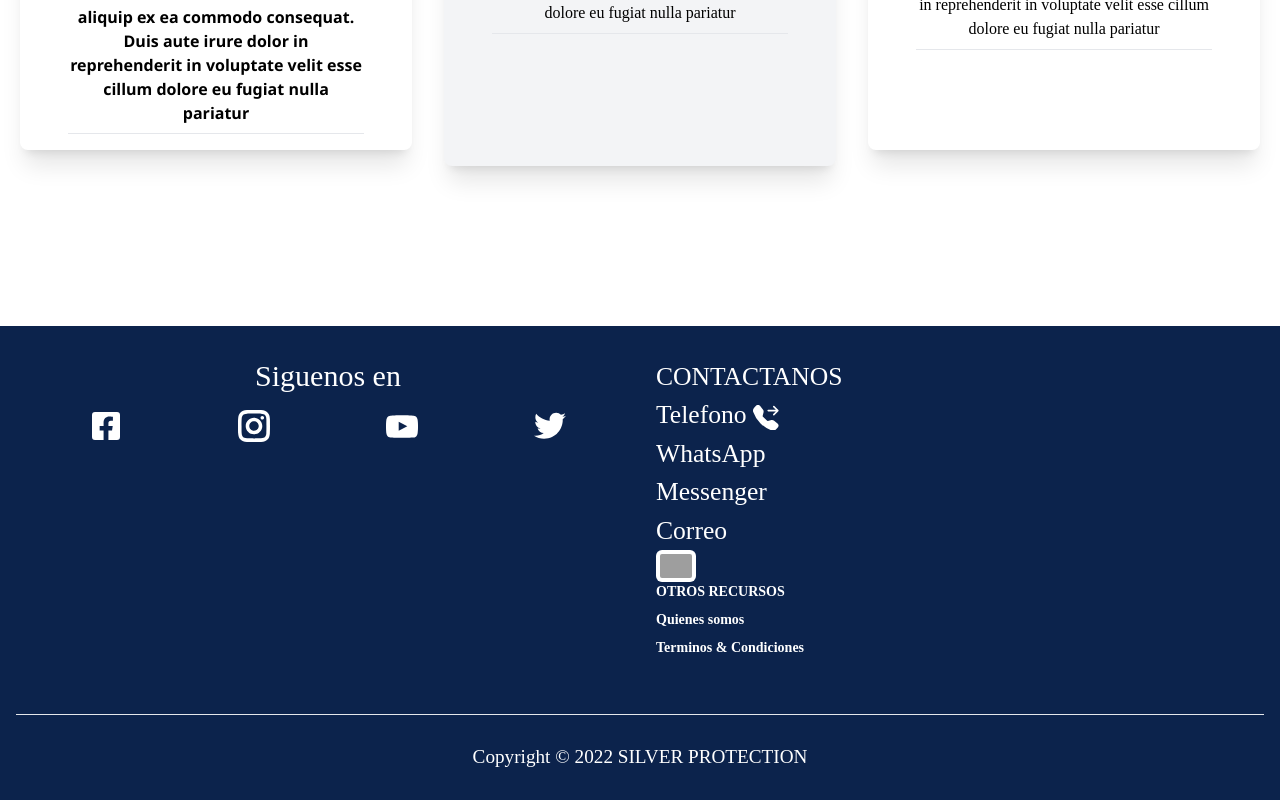
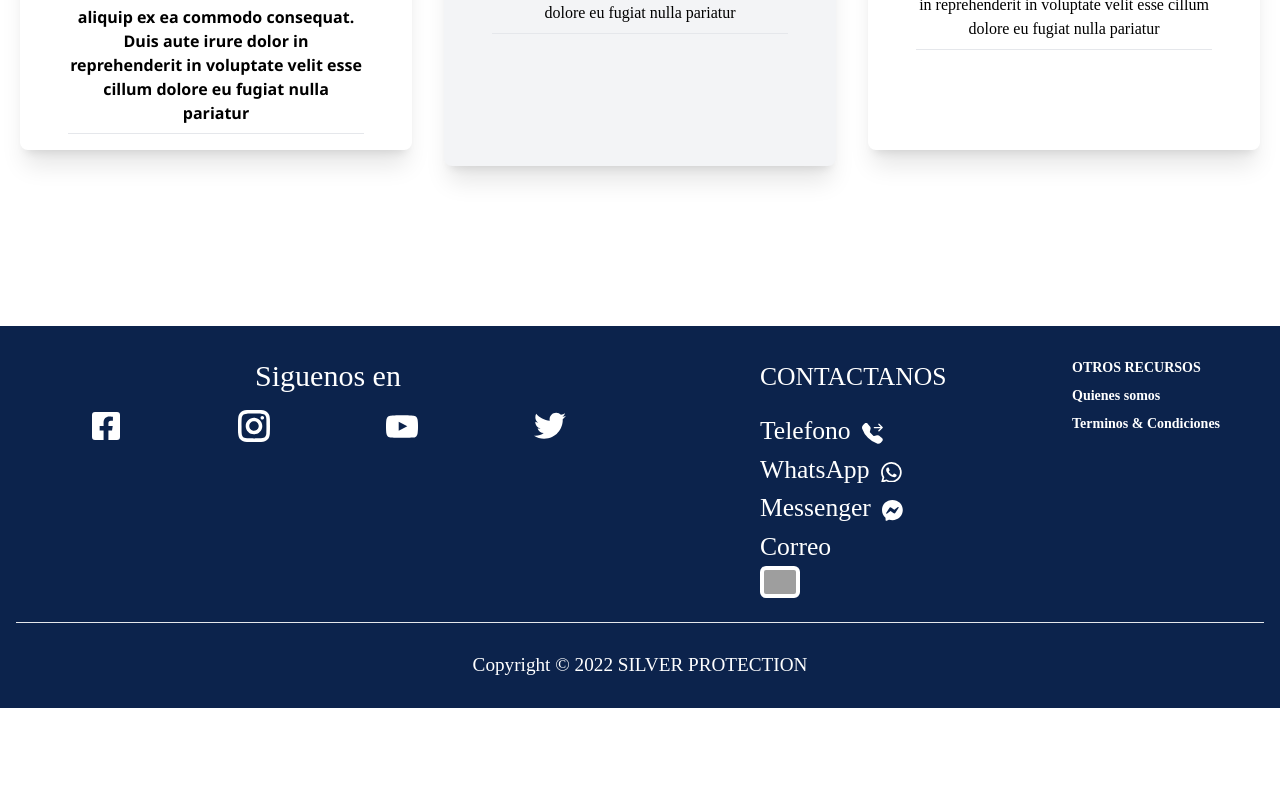
Before and after one commit to OzkrMebasser/silver-protect-website, a React (Create React App) app: page /pie-de-pagina in a window 1280 px wide. Shown: the part 2363-3163 px from the top of the page. After the commit the page ends 3071 px from the top, so only its background shows below. Built offline with nearby package versions, Linux system fonts and the light colour scheme; grey boxes are pictures that could not be loaded; a web font is replaced by a local one.

Commit message:
new changes in footer

```diff
--- a/src/components/Footer.jsx
+++ b/src/components/Footer.jsx
@@ -2,7 +2,7 @@ import React, {Fragment} from 'react';
 
 import { FaFacebookSquare} from 'react-icons/fa';
 import {GrInstagram, GrYoutube, GrTwitter } from "react-icons/gr";
-import {BsFillTelephoneForwardFill} from "react-icons/bs";
+import {BsFillTelephoneForwardFill, BsWhatsapp, BsMessenger} from "react-icons/bs";
 
 
 
@@ -25,21 +25,21 @@ const Footer = () => {
 </div>
       </div>
       <div class="w-full lg:w-6/12 text-[1.6rem]">
-        <div class="flex flex-wrap items-top text-left mb-6">
-          <div class="w-full lg:w-/12 px-4 ml-auto">
-            <span class="uppercase mb-2">Contactanos</span>
-            <ul class="list-unstyled">
+        <div class="flex flex-wrap items-top text-left ">
+          <div class="w-full lg:w-6/12 px-4 ml-auto">
+            <span class="uppercase ">Contactanos</span>
+            <ul class="list-unstyled mt-[1rem]">
               <li>
-                <a className="" href="tel:+529841681509">Telefono <BsFillTelephoneForwardFill className='inline'/></a>
+                <a className="link link-underline link-underline-white" href="tel:+529841681509">Telefono <BsFillTelephoneForwardFill className='inline text-[1.3rem] ml-[5px]'/></a>
               </li>
               <li>
-                <a className="" href="">WhatsApp</a>
+                <a className="link link-underline link-underline-white" href="https://wa.me/5214626932535?text=Hola%20me%20interesa%20saber%20mas%20acerca%20de%20Silver%20Protect"  target="_blank" rel="nofollow noopener noreferrer">WhatsApp <BsWhatsapp className='inline text-[1.3rem] ml-[5px]'/></a>
               </li>
               <li>
-                <a className="" href="">Messenger</a>
+                <a className="link link-underline link-underline-white" href="https://www.facebook.com/876531472464645"  target="_blank" rel="nofollow noopener noreferrer" >Messenger <BsMessenger className='inline text-[1.3rem] ml-[5px]'/></a>
               </li>
               <li>
-                <a className="" href="">Correo</a>
+                <a className="link link-underline link-underline-white" href="">Correo</a>
               </li>
               <li>
                 {/* <a className="text-blueGray-600 hover:text-blueGray-800 font-semibold block pb-2 text-sm" href="">Mercado Libre</a> */}
```
